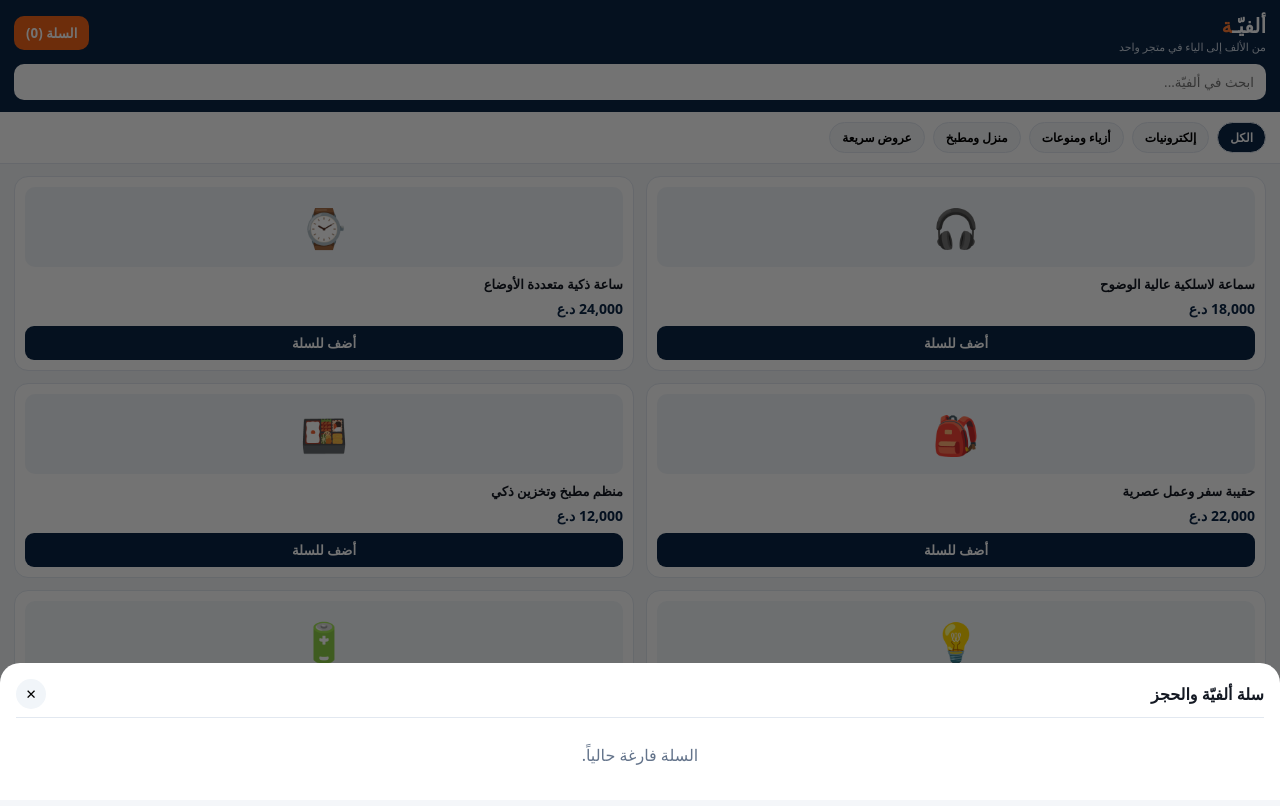
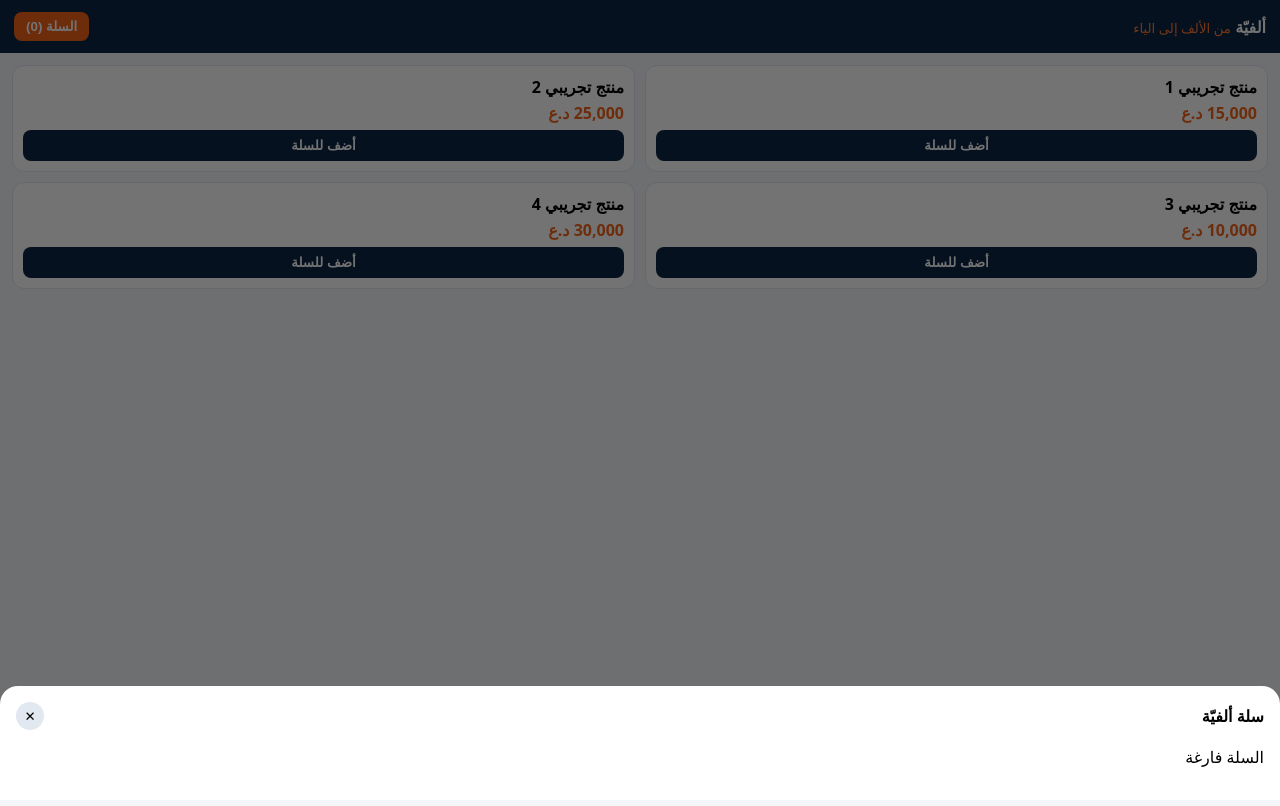
Before and after one commit to daelradm-gif/alfia-app, a plain HTML site: page index.html in a window 1280 px wide. Both pictures are taken after a click on the button "إتمام الحجز". Drawn offline with Linux system fonts and the light colour scheme.

Commit message:
Update index.html

```diff
--- a/index.html
+++ b/index.html
@@ -3,142 +3,128 @@
 <head>
   <meta charset="UTF-8" />
   <meta name="viewport" content="width=device-width, initial-scale=1.0" />
-  <title>ألفيّة | من الألف إلى الياء في متجر واحد</title>
+  <title>ألفيّة</title>
   <link rel="manifest" href="manifest.json" />
-  <meta name="theme-color" content="#0b2545" />
   <style>
-    :root { --navy:#0b2545; --orange:#f26419; --bg:#f4f6f9; --card:#fff; --text:#141923; --border:#e2e8f0; }
-    * { box-sizing:border-box; font-family:system-ui,sans-serif; }
-    body { margin:0; background:var(--bg); color:var(--text); padding-bottom:80px; }
-    header { position:sticky; top:0; z-index:30; background:var(--navy); color:#fff; padding:12px 14px; }
-    .top { display:flex; justify-content:space-between; align-items:center; }
-    .title { font-size:20px; font-weight:800; }
-    .title span { color:#ff7b33; }
-    .cart-btn { background:var(--orange); color:#fff; border:none; border-radius:10px; padding:8px 12px; font-weight:700; }
-    .search { width:100%; margin-top:10px; padding:9px 12px; border-radius:10px; border:none; }
-    .cats { display:flex; gap:8px; overflow-x:auto; padding:10px 14px; background:#fff; border-bottom:1px solid var(--border); }
-    .cat { border:1px solid var(--border); background:var(--bg); padding:6px 12px; border-radius:999px; font-size:12px; font-weight:700; white-space:nowrap; }
-    .cat.active { background:var(--navy); color:#fff; }
-    .grid { display:grid; grid-template-columns:repeat(2,1fr); gap:12px; padding:12px 14px; }
-    .card { background:var(--card); border:1px solid var(--border); border-radius:14px; padding:10px; display:flex; flex-direction:column; justify-content:space-between; }
-    .icon { font-size:38px; text-align:center; background:#f1f5f9; border-radius:10px; padding:14px 0; margin-bottom:8px; }
-    .p-title { font-size:13px; font-weight:800; margin-bottom:6px; }
-    .price { font-size:14px; font-weight:800; color:var(--navy); margin-bottom:8px; }
-    .add { width:100%; background:var(--navy); color:#fff; border:none; border-radius:9px; padding:8px; font-weight:700; }
-    .modal { position:fixed; inset:0; background:rgba(0,0,0,.55); display:none; align-items:flex-end; z-index:50; }
-    .modal.open { display:flex; }
-    .sheet { background:#fff; width:100%; max-height:88vh; overflow-y:auto; border-radius:20px 20px 0 0; padding:16px; }
-    .field { margin-top:10px; }
-    .field label { display:block; font-size:12px; font-weight:700; margin-bottom:4px; }
-    .field input, .field select, .field textarea { width:100%; padding:9px 11px; border:1px solid var(--border); border-radius:9px; font-size:14px; }
-    .send { margin-top:14px; width:100%; background:#16a34a; color:#fff; border:none; border-radius:11px; padding:12px; font-size:15px; font-weight:800; }
-    .bar { position:fixed; bottom:0; left:0; right:0; background:#fff; border-top:1px solid var(--border); padding:10px 14px; display:flex; justify-content:space-between; align-items:center; }
-    .bar button { background:var(--orange); color:#fff; border:none; border-radius:10px; padding:9px 14px; font-weight:800; }
+    body{font-family:system-ui,sans-serif;margin:0;background:#f4f6f9;padding-bottom:75px}
+    header{background:#0b2545;color:#fff;padding:12px 14px;display:flex;justify-content:space-between;align-items:center}
+    .grid{display:grid;grid-template-columns:repeat(2,1fr);gap:10px;padding:12px}
+    .card{background:#fff;border-radius:12px;padding:10px;border:1px solid #e2e8f0}
+    .btn{background:#0b2545;color:#fff;border:none;border-radius:8px;padding:8px;width:100%;font-weight:700;margin-top:6px}
+    .modal{display:none;position:fixed;inset:0;background:rgba(0,0,0,.55);align-items:flex-end;z-index:50}
+    .modal.open{display:flex}
+    .box{background:#fff;width:100%;border-radius:18px 18px 0 0;padding:16px;max-height:88vh;overflow:auto}
+    input,select,textarea{width:100%;padding:9px;margin-top:6px;border:1px solid #cbd5e1;border-radius:8px;box-sizing:border-box}
+    .send{background:#16a34a;color:#fff;border:none;border-radius:10px;padding:12px;width:100%;font-size:15px;font-weight:800;margin-top:10px}
+    .bar{position:fixed;bottom:0;left:0;right:0;background:#fff;border-top:1px solid #e2e8f0;padding:10px 14px;display:flex;justify-content:space-between;align-items:center}
   </style>
 </head>
 <body>
   <header>
-    <div class="top">
-      <div><div class="title">ألفيّـ<span>ة</span></div><div style="font-size:11px;color:#cbd5e1;">من الألف إلى الياء في متجر واحد</div></div>
-      <button class="cart-btn" onclick="openModal()">السلة (<span id="count">0</span>)</button>
-    </div>
-    <input id="q" class="search" placeholder="ابحث في ألفيّة..." oninput="draw()" />
+    <div><strong>ألفيّة</strong> <small style="color:#ff7b33">من الألف إلى الياء</small></div>
+    <button onclick="openM()" style="background:#f26419;color:#fff;border:none;border-radius:8px;padding:7px 12px;font-weight:700">السلة (<span id="cnt">0</span>)</button>
   </header>
-  <div class="cats" id="cats"></div>
-  <main class="grid" id="grid"></main>
+
+  <div class="grid" id="grid"></div>
+
   <div class="bar">
-    <div>المجموع: <strong id="total">0 د.ع</strong></div>
-    <button onclick="openModal()">إتمام الحجز</button>
+    <div>المجموع: <strong id="tot">0 د.ع</strong></div>
+    <button onclick="openM()" style="background:#f26419;color:#fff;border:none;border-radius:8px;padding:9px 14px;font-weight:800">إتمام الحجز</button>
   </div>
-  <div class="modal" id="modal">
-    <div class="sheet">
-      <div style="display:flex;justify-content:space-between;align-items:center;border-bottom:1px solid var(--border);padding-bottom:8px;">
-        <strong>سلة ألفيّة والحجز</strong>
-        <button onclick="closeModal()" style="border:none;background:#f1f5f9;border-radius:50%;width:30px;height:30px;">✕</button>
+
+  <div class="modal" id="m">
+    <div class="box">
+      <div style="display:flex;justify-content:space-between;align-items:center">
+        <strong>سلة ألفيّة</strong>
+        <button onclick="closeM()" style="border:none;background:#e2e8f0;border-radius:50%;width:28px;height:28px">✕</button>
       </div>
-      <div id="items" style="margin-top:8px;"></div>
-      <form id="form" onsubmit="book(event)" style="display:none;">
-        <div class="field"><label>الاسم الكامل *</label><input id="name" required /></div>
-        <div class="field"><label>رقم الموبايل *</label><input id="phone" required placeholder="07XXXXXXXXX" /></div>
-        <div class="field"><label>المحافظة *</label><select id="gov" required><option value="">اختر المحافظة</option><option>بغداد</option><option>البصرة</option><option>نينوى</option><option>أربيل</option><option>النجف</option><option>كربلاء</option><option>بابل</option><option>الأنبار</option><option>ديالى</option><option>ذي قار</option><option>صلاح الدين</option><option>كركوك</option><option>واسط</option><option>ميسان</option><option>المثنى</option><option>الديوانية</option><option>السليمانية</option><option>دهوك</option></select></div>
-        <div class="field"><label>المنطقة / العنوان *</label><input id="area" required /></div>
-        <div class="field"><label>ملاحظات</label><textarea id="notes" rows="2"></textarea></div>
-        <button class="send" type="submit">إرسال الحجز الآن</button>
-      </form>
+      <div id="cartBox" style="margin:10px 0"></div>
+      <div id="formBox" style="display:none">
+        <input id="n" placeholder="الاسم الكامل *" />
+        <input id="p" placeholder="رقم الموبايل *" />
+        <select id="g">
+          <option value="">اختر المحافظة *</option>
+          <option>بغداد</option><option>البصرة</option><option>نينوى</option><option>أربيل</option>
+          <option>النجف</option><option>كربلاء</option><option>بابل</option><option>الأنبار</option>
+          <option>ديالى</option><option>ذي قار</option><option>صلاح الدين</option><option>كركوك</option>
+          <option>واسط</option><option>ميسان</option><option>المثنى</option><option>الديوانية</option>
+        </select>
+        <input id="a" placeholder="المنطقة / العنوان *" />
+        <textarea id="nt" rows="2" placeholder="ملاحظات"></textarea>
+        <button class="send" onclick="goWA()">إرسال الحجز عبر واتساب</button>
+      </div>
     </div>
   </div>
-  <script>
+
+    <script>
     const WA = "9647874127622";
-    const cats = ["الكل", "إلكترونيات", "أزياء ومنوعات", "منزل ومطبخ", "عروض سريعة"];
-    const prods = [
-      { id:1, t:"سماعة لاسلكية عالية الوضوح", c:"إلكترونيات", p:18000, i:"🎧" },
-      { id:2, t:"ساعة ذكية متعددة الأوضاع", c:"إلكترونيات", p:24000, i:"⌚" },
-      { id:3, t:"حقيبة سفر وعمل عصرية", c:"أزياء ومنوعات", p:22000, i:"🎒" },
-      { id:4, t:"منظم مطبخ وتخزين ذكي", c:"منزل ومطبخ", p:12000, i:"🍱" },
-      { id:5, t:"مصباح إضاءة مكتبي شحن", c:"منزل ومطبخ", p:15000, i:"💡" },
-      { id:6, t:"باور بانك سريع الشحن", c:"عروض سريعة", p:21000, i:"🔋" }
+    const items = [
+      {id:1, name:"منتج تجريبي 1", price:15000},
+      {id:2, name:"منتج تجريبي 2", price:25000},
+      {id:3, name:"منتج تجريبي 3", price:10000},
+      {id:4, name:"منتج تجريبي 4", price:30000}
     ];
-    let cat = "الكل", cart = [];
-    const iq = n => Number(n).toLocaleString("en-US") + " د.ع";
-
-    function catsBar(){
-      document.getElementById("cats").innerHTML = cats.map(c =>
-        `<button class="cat ${c===cat?"active":""}" onclick="setCat('${c}')">${c}</button>`
-      ).join("");
-    }
-    function setCat(c){ cat = c; catsBar(); draw(); }
+    let cart = [];
 
     function draw(){
-      const q = (document.getElementById("q").value||"").trim().toLowerCase();
-      const list = prods.filter(p => (cat==="الكل"||p.c===cat) && (!q||p.t.toLowerCase().includes(q)||p.c.toLowerCase().includes(q)));
-      document.getElementById("grid").innerHTML = list.map(p =>
-        `<div class="card"><div class="icon">${p.i}</div><div class="p-title">${p.t}</div><div class="price">${iq(p.p)}</div><button class="add" onclick="add(${p.id})">أضف للسلة</button></div>`
-      ).join("");
+      document.getElementById("grid").innerHTML = items.map(i => `
+        <div class="card">
+          <div><strong>${i.name}</strong></div>
+          <div style="color:#f26419;font-weight:800;margin-top:4px">${i.price.toLocaleString()} د.ع</div>
+          <button class="btn" onclick="add(${i.id})">أضف للسلة</button>
+        </div>
+      `).join("");
     }
 
     function add(id){
-      const p = prods.find(x=>x.id===id); if(!p) return;
-      const f = cart.find(x=>x.id===id); if(f) f.qty++; else cart.push({...p, qty:1});
+      const found = cart.find(x => x.id === id);
+      if(found) found.q++;
+      else cart.push({...items.find(x => x.id === id), q:1});
       sync();
     }
-    function chg(id, d){
-      const f = cart.find(x=>x.id===id); if(!f) return;
-      f.qty += d; if(f.qty<=0) cart = cart.filter(x=>x.id!==id);
-      sync(); renderCart();
-    }
-    const tot = () => cart.reduce((s,x)=>s+x.p*x.qty, 0);
-    const cnt = () => cart.reduce((s,x)=>s+x.qty, 0);
 
     function sync(){
-      document.getElementById("count").textContent = cnt();
-      document.getElementById("total").textContent = iq(tot());
-    }
-    function openModal(){ renderCart(); document.getElementById("modal").classList.add("open"); }
-    function closeModal(){ document.getElementById("modal").classList.remove("open"); }
-
-    function renderCart(){
-      const box = document.getElementById("items"), frm = document.getElementById("form");
-      if(!cart.length){ box.innerHTML = `<div style="padding:18px;text-align:center;color:#64748b;">السلة فارغة حالياً.</div>`; frm.style.display="none"; return; }
-      box.innerHTML = cart.map(x =>
-        `<div style="display:flex;justify-content:space-between;align-items:center;padding:8px 0;border-bottom:1px dashed #e2e8f0;">
-          <div><strong>${x.i} ${x.t}</strong><div style="font-size:12px;color:#64748b;">${iq(x.p)} × ${x.qty}</div></div>
-          <div style="display:flex;gap:6px;align-items:center;">
-            <button onclick="chg(${x.id},-1)" style="width:26px;height:26px;">-</button><strong>${x.qty}</strong><button onclick="chg(${x.id},1)" style="width:26px;height:26px;">+</button>
-          </div>
-        </div>`
-      ).join("") + `<div style="margin-top:8px;font-weight:800;">المجموع: ${iq(tot())}</div>`;
-      frm.style.display = "block";
+      const cnt = cart.reduce((s,x)=>s+x.q,0);
+      const tot = cart.reduce((s,x)=>s+x.q*x.price,0);
+      document.getElementById("cnt").textContent = cnt;
+      document.getElementById("tot").textContent = tot.toLocaleString() + " د.ع";
     }
 
-    function book(e){
-      e.preventDefault(); if(!cart.length) return;
-      const code = "ALF-" + Math.floor(100000 + Math.random()*900000);
-      const lines = cart.map((x,i)=>`${i+1}. ${x.t} (${x.qty}) - ${iq(x.p*x.qty)}`).join("\n");
-      const msg = `حجز جديد - ألفيّة 🚀\nرقم الحجز: ${code}\nالاسم: ${name.value.trim()}\nالموبايل: ${phone.value.trim()}\nالمحافظة: ${gov.value.trim()}\nالعنوان: ${area.value.trim()}${notes.value.trim()?"\nملاحظات: "+notes.value.trim():""}\n\nالمنتجات:\n${lines}\n\nالمجموع الكلي: ${iq(tot())}`;
-      window.open(`https://wa.me/${WA}?text=${encodeURIComponent(msg)}`, "_blank");
+    function openM(){
+      document.getElementById("m").classList.add("open");
+      const box = document.getElementById("cartBox");
+      const form = document.getElementById("formBox");
+      if(!cart.length){
+        box.innerHTML = "<p>السلة فارغة</p>";
+        form.style.display = "none";
+        return;
+      }
+      box.innerHTML = cart.map(x => `<div>${x.name} × ${x.q} = ${(x.price*x.q).toLocaleString()} د.ع</div>`).join("");
+      form.style.display = "block";
     }
 
-    catsBar(); draw(); sync();
+    function closeM(){
+      document.getElementById("m").classList.remove("open");
+    }
+
+    function goWA(){
+      const n = document.getElementById("n").value.trim();
+      const p = document.getElementById("p").value.trim();
+      const g = document.getElementById("g").value;
+      const a = document.getElementById("a").value.trim();
+      const nt = document.getElementById("nt").value.trim();
+      if(!n || !p || !g || !a){
+        alert("يرجى ملء الحقول المطلوبة");
+        return;
+      }
+      const tot = cart.reduce((s,x)=>s+x.q*x.price,0);
+      const lines = cart.map(x => `- ${x.name} (${x.q}) = ${(x.price*x.q).toLocaleString()} د.ع`).join("%0A");
+      const msg = `*حجز جديد - متجر ألفيّة*%0Aالاسم: ${n}%0Aالموبايل: ${p}%0Aالمحافظة: ${g}%0Aالعنوان: ${a}%0Aالمنتجات:%0A${lines}%0Aالمجموع: ${tot.toLocaleString()} د.ع${nt ? "%0Aملاحظات: "+nt : ""}`;
+      const url = `https://api.whatsapp.com/send?phone=${WA}&text=${msg}`;
+      window.location.href = url;
+    }
+
+    draw();
   </script>
 </body>
 </html>
```
